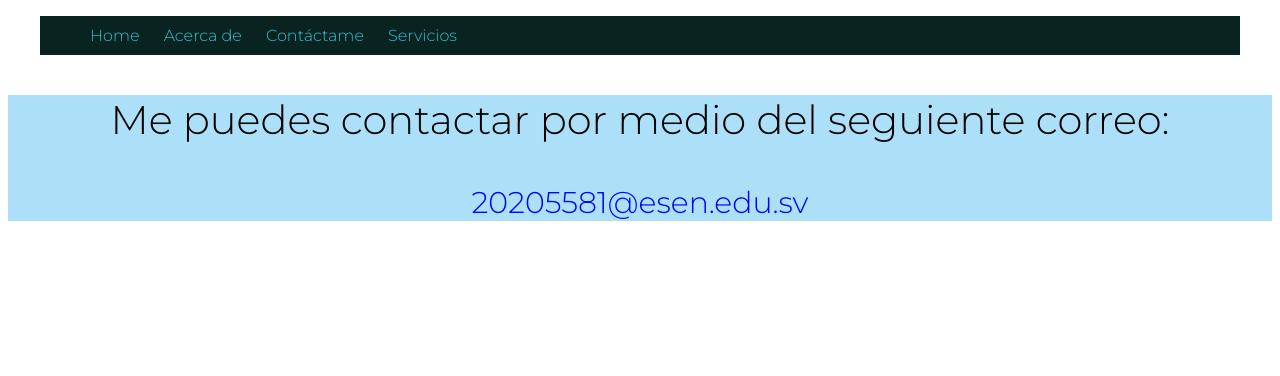
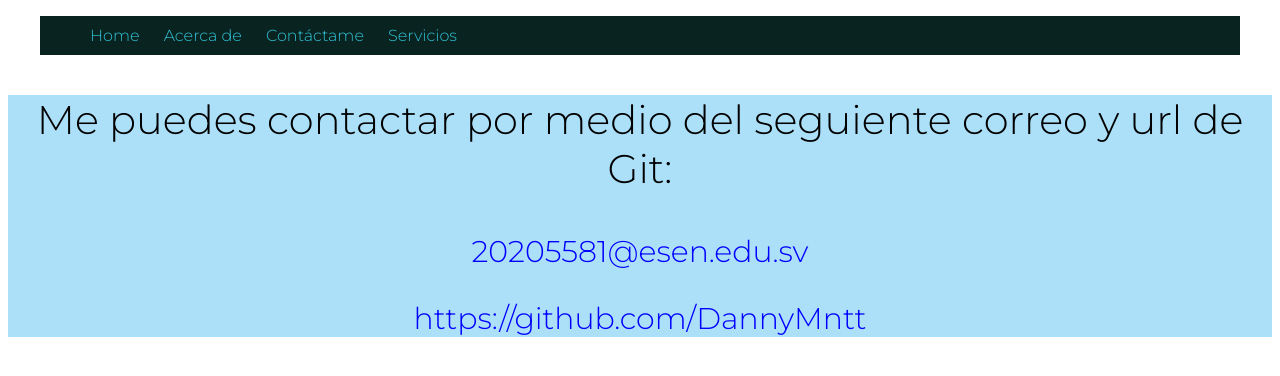
Before and after one commit to DannyMntt/PaginaTarea, a plain HTML site: page contact.html in a window 1280 px wide. Drawn offline with Linux system fonts and the light colour scheme.

Commit message:
Last changes

```diff
--- a/contact.html
+++ b/contact.html
@@ -17,8 +17,9 @@
 		</ul>
 	</nav>
     <div id="cont">
-        <p id="Contactti">Me puedes contactar por medio del seguiente correo:</p>
+        <p id="Contactti">Me puedes contactar por medio del seguiente correo y url de Git:</p>
         <p id="correo">20205581@esen.edu.sv</p>
+        <p id="correo">https://github.com/DannyMntt</p>
     </div>
 
 </body>
```
